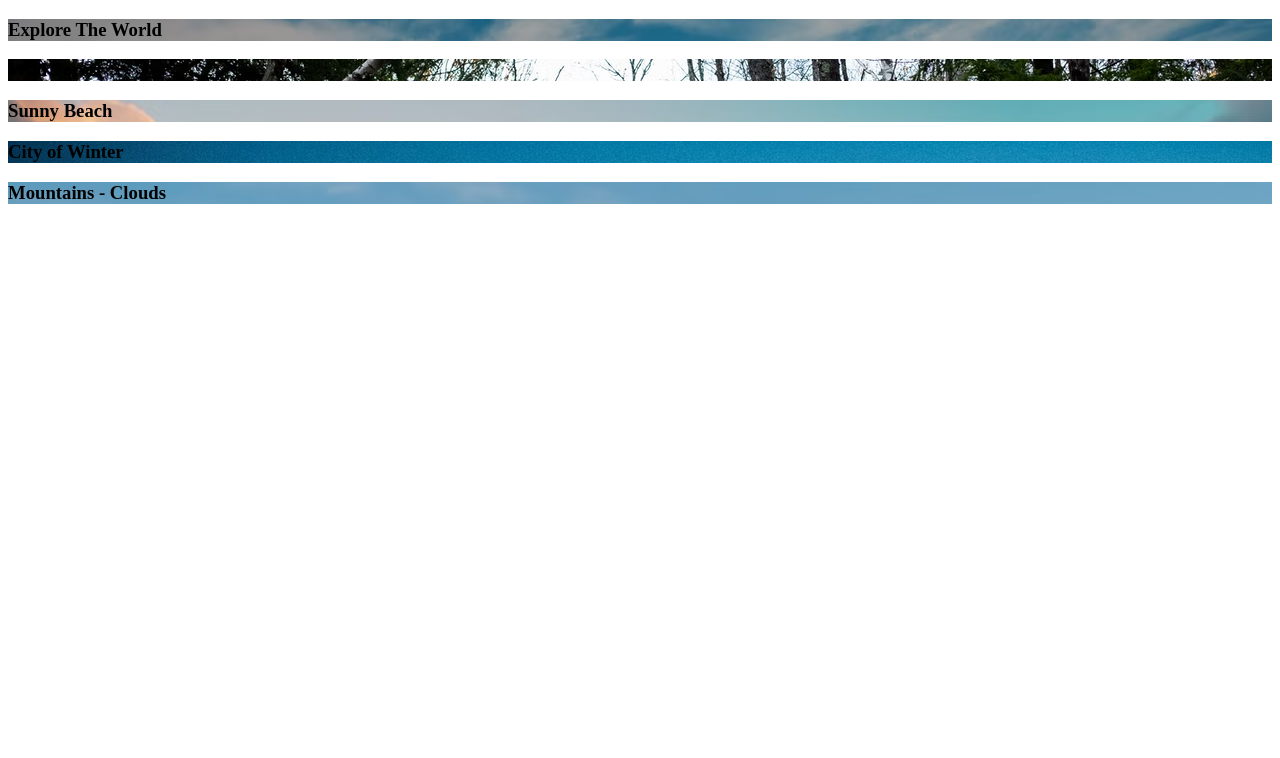
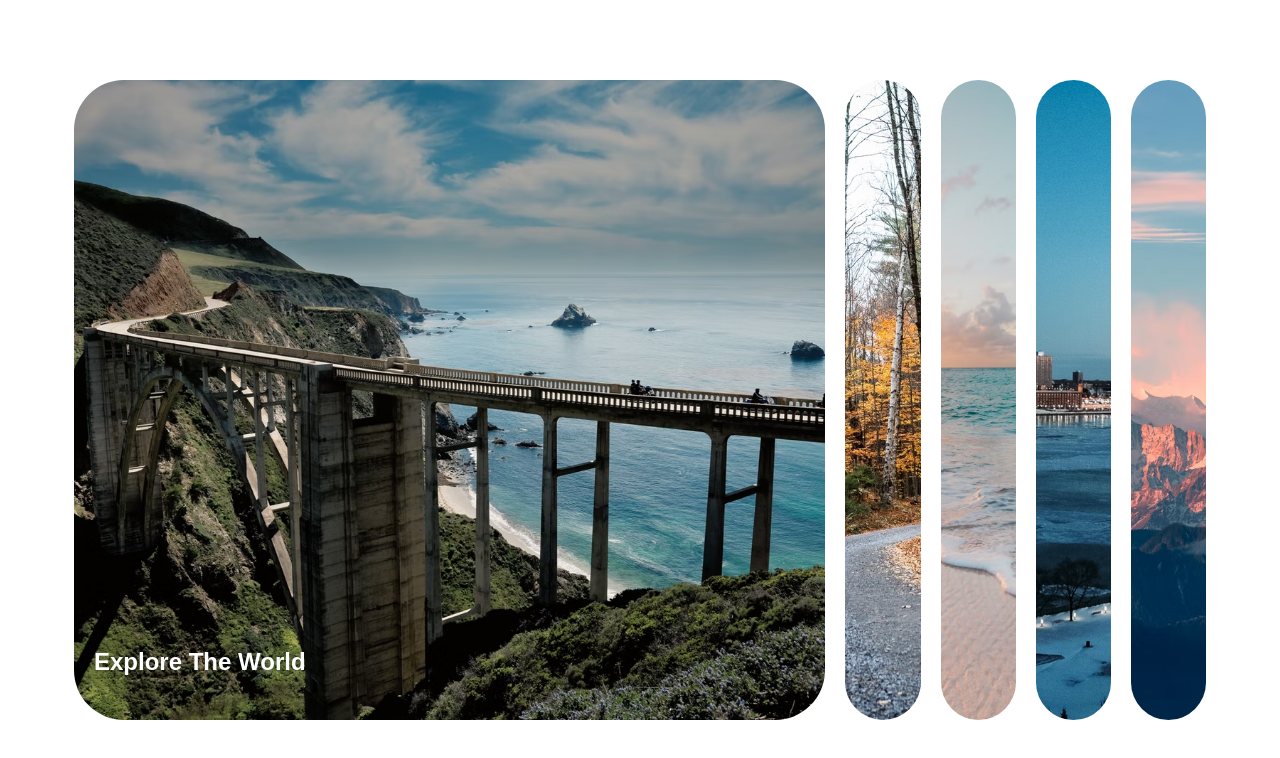
Before and after one commit to mahmud035/50-Projects-In-50-Days---HTML--CSS---JavaScript, a plain HTML site: page 01-expanding-cards/index.html in a window 1280 px wide. Drawn offline with Linux system fonts and the light colour scheme; a web font is replaced by a local one.

Commit message:
css done

```diff
--- a/01-expanding-cards/style.css
+++ b/01-expanding-cards/style.css
@@ -3,3 +3,59 @@
 * {
   box-sizing: border-box;
 }
+
+body {
+  font-family: 'Muli', sans-serif;
+  display: flex;
+  justify-content: center;
+  align-items: center;
+  height: 100vh;
+  overflow: hidden;
+  margin: 0;
+}
+
+.container {
+  display: flex;
+  width: 90vw;
+}
+
+.panel {
+  background-size: auto 100%;
+  background-position: center;
+  background-repeat: no-repeat;
+  height: 80vh;
+  border-radius: 50px;
+  color: #fff;
+  cursor: pointer;
+  flex: 0.5;
+  margin: 10px;
+  position: relative;
+  transition: flex 0.7s ease-in;
+}
+
+.panel h3 {
+  position: absolute;
+  left: 20px;
+  bottom: 20px;
+  font-size: 1.5rem;
+  display: none;
+}
+
+.panel.active {
+  flex: 5;
+}
+
+.panel.active h3 {
+  display: block;
+}
+
+@media (max-width: 480px) {
+  .container {
+    width: 100vw;
+  }
+
+  .panel:nth-child(4),
+  .panel:nth-child(5) {
+    display: none;
+  }
+}
```
